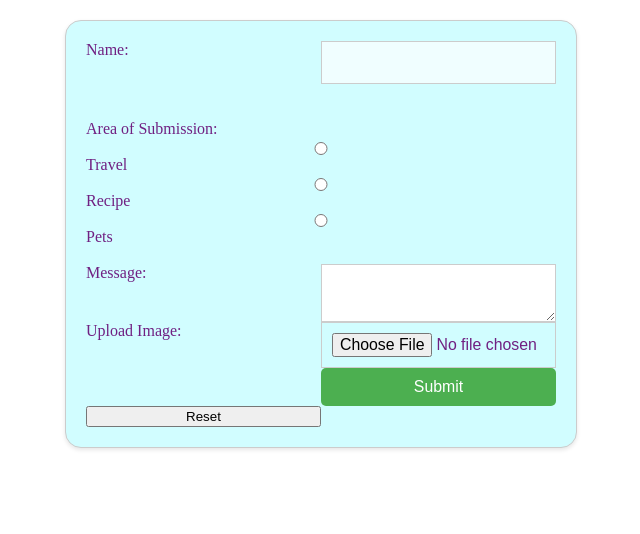
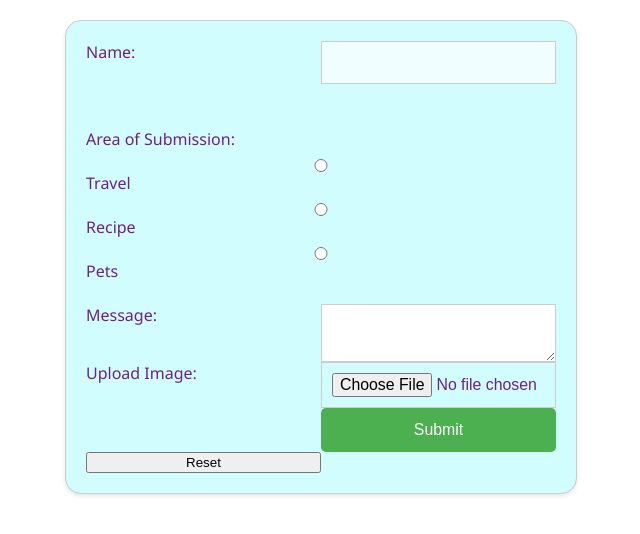
Before and after one commit to aariandhanani/w24_forms_dicussion, a plain HTML site: page index.html in a window 1280 px wide. Shown: the whole page, without its empty margins (319-959 px from the left). Drawn offline with Linux system fonts and the light colour scheme.

Commit message:
Add files via upload

```diff
--- a/css/style.css
+++ b/css/style.css
@@ -1,5 +1,7 @@
   /* Create an accessible color palette using var()function */
   /* https://www.w3schools.com/css/css3_variables.asp */
+
+  @import url("https://fonts.googleapis.com/css2?family=Noto+Sans:ital,wght@0,100..900;1,100..900&display=swap");
 
   form {
     display: grid;
@@ -12,6 +14,10 @@
     box-shadow: 0 2px 4px rgba(0, 0, 0, 0.1);
     color: #702082;
     background: #d1fdff;
+  }
+
+  body {
+    font-family: "noto sans", sans-serif;
   }
 
   .radio {
```
